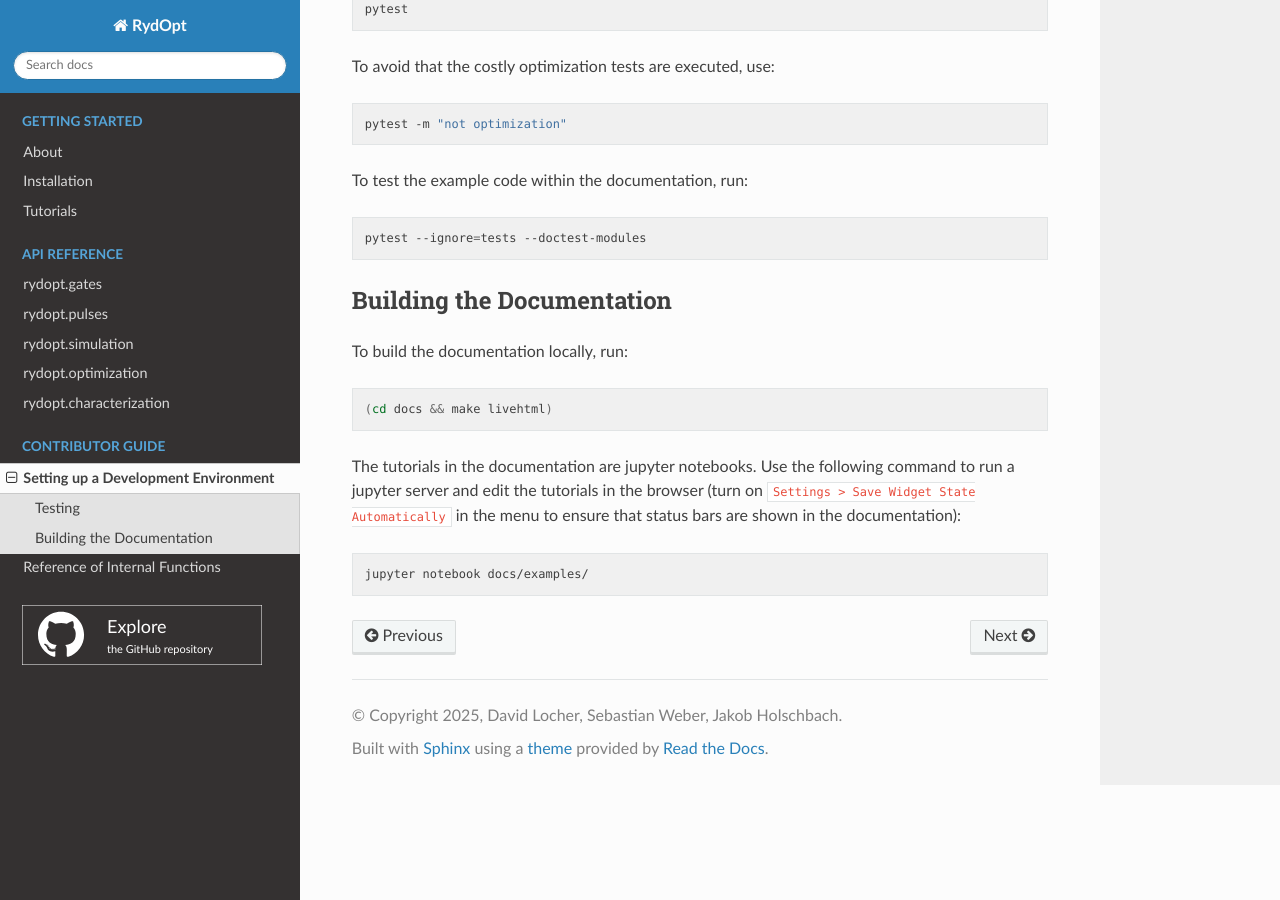
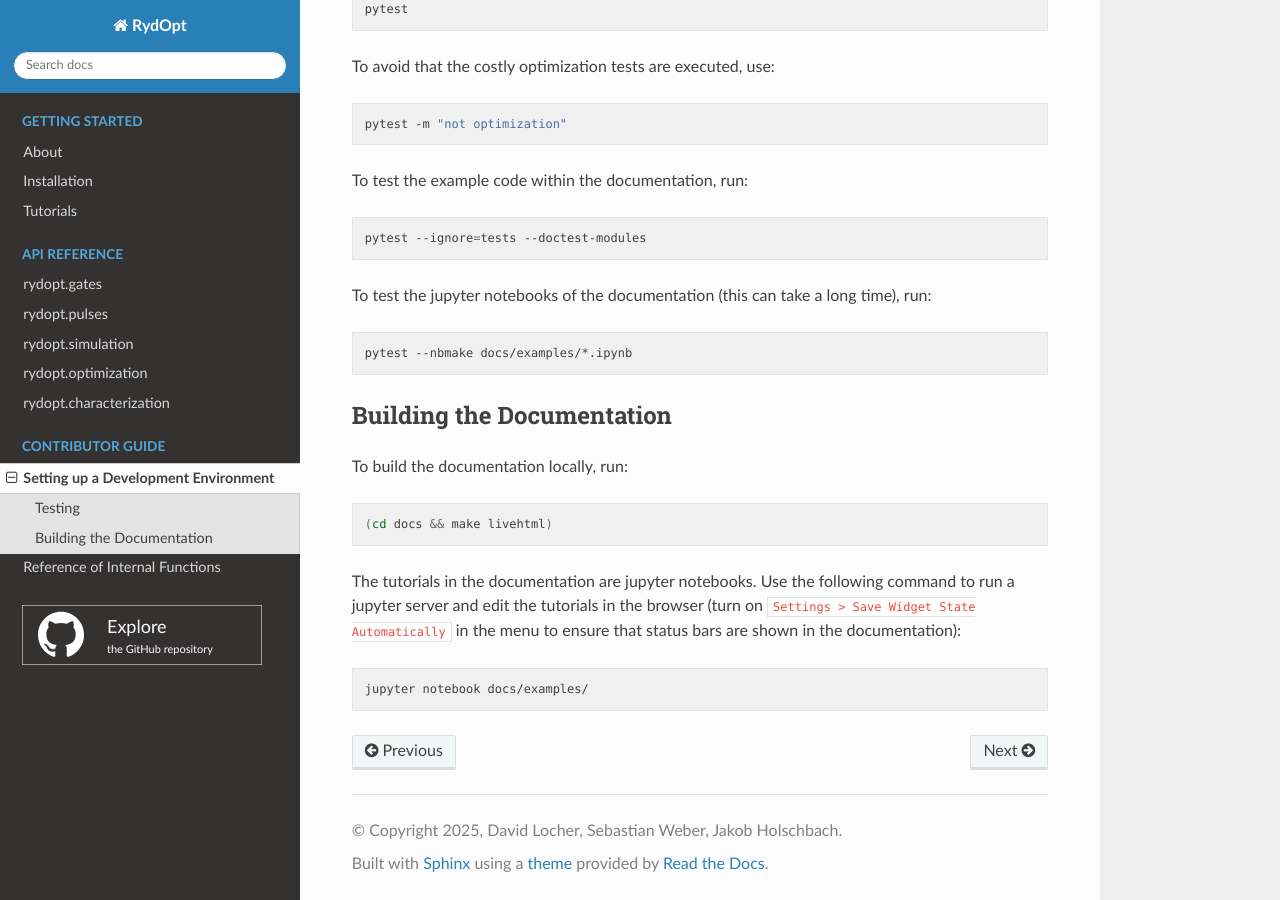
Before and after one commit to dflocher/rydopt, a Sphinx documentation site: the page built from docs/contribute/development.rst, in a window 1280 px wide and 900 px high, scrolled down 726 px. Built offline with Sphinx 7.4.7 and the Read the Docs theme 3.1.0, drawn with Linux system fonts in a browser that asks for light colours.

Commit message:
Test jupyter notebooks

```diff
--- a/docs/contribute/development.rst
+++ b/docs/contribute/development.rst
@@ -46,6 +46,12 @@ To test the example code within the documentation, run:
 
    pytest --ignore=tests --doctest-modules
 
+To test the jupyter notebooks of the documentation (this can take a long time), run:
+
+.. code-block:: bash
+
+   pytest --nbmake docs/examples/*.ipynb
+
 Building the Documentation
 --------------------------
 
--- a/pyproject.toml
+++ b/pyproject.toml
@@ -48,6 +48,7 @@ dev = [
     "notebook>=7.5.0",
     "ipykernel>=7.1.0",
     "ipywidgets>=8.1.8",
+    "nbmake>=1.5.5",
 ]
 cuda12 = [
     "jax[cuda12]>=0.4.28",
```
Also changed, not shown: 2 other files.
